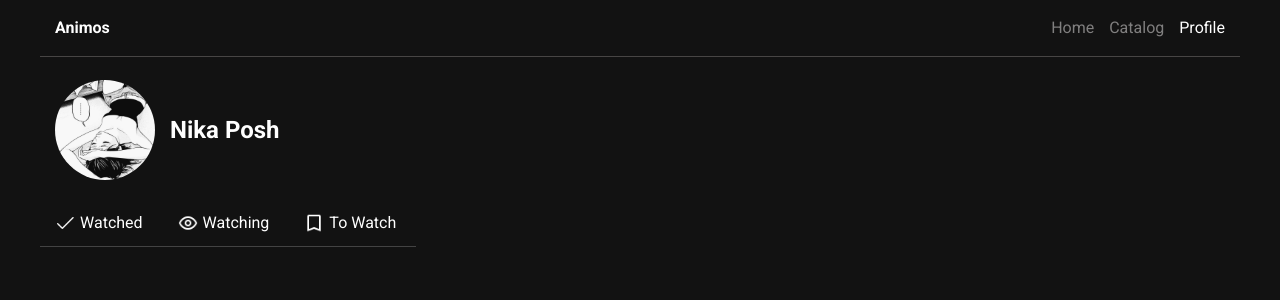
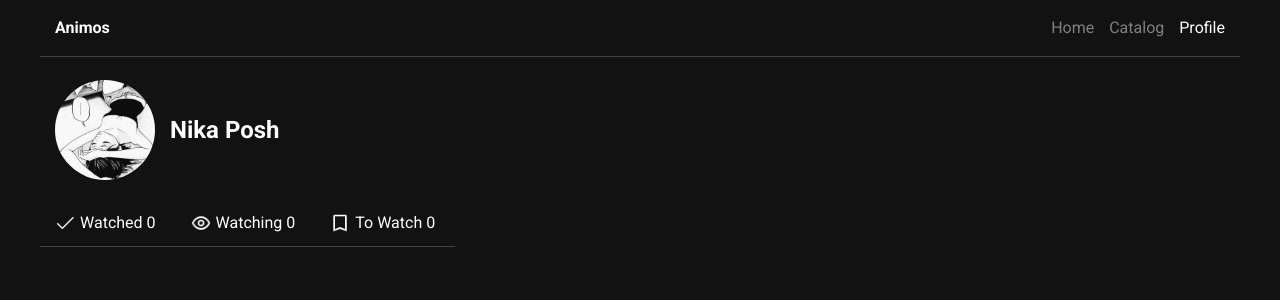
Before and after one commit to kittensgit/anime, a React (Create React App) app: page /profile in a window 1280 px wide. Shown: the top 300 px of the page. Built offline with nearby package versions, Linux system fonts and the light colour scheme.

Commit message:
count of anime in profile

```diff
--- a/src/componets/profileContent/ProfileContent.tsx
+++ b/src/componets/profileContent/ProfileContent.tsx
@@ -7,7 +7,17 @@ import ProfileNav from './ProfileNav/ProfileNav';
 
 import styles from './ProfileContent.module.css';
 
-const ProfileContent: FC = () => {
+interface ProfileContentProps {
+    countWatched: number;
+    countToWatch: number;
+    countWatching: number;
+}
+
+const ProfileContent: FC<ProfileContentProps> = ({
+    countToWatch,
+    countWatched,
+    countWatching,
+}) => {
     return (
         <div className={styles.profile}>
             <div className={styles.profile_info}>
@@ -15,7 +25,11 @@ const ProfileContent: FC = () => {
                 <h2>Nika Posh</h2>
             </div>
             <div className={styles.profile_content}>
-                <ProfileNav />
+                <ProfileNav
+                    countToWatch={countToWatch}
+                    countWatched={countWatched}
+                    countWatching={countWatching}
+                />
                 <Outlet />
             </div>
         </div>
--- a/src/componets/profileContent/ProfileNav/ProfileNav.tsx
+++ b/src/componets/profileContent/ProfileNav/ProfileNav.tsx
@@ -3,18 +3,28 @@ import { Link } from 'react-router-dom';
 
 import styles from './ProfileNav.module.css';
 
-const ProfileNav: FC = () => {
+interface ProfileNavProps {
+    countWatched: number;
+    countToWatch: number;
+    countWatching: number;
+}
+
+const ProfileNav: FC<ProfileNavProps> = ({
+    countToWatch,
+    countWatched,
+    countWatching,
+}) => {
     return (
         <nav className={styles.nav}>
             <ul className={styles.navlist}>
                 <li className={styles.item_link}>
-                    <Link to={''}>Watched</Link>
+                    <Link to={''}>Watched {countWatched}</Link>
                 </li>
                 <li className={styles.item_link}>
-                    <Link to={'watching'}>Watching</Link>
+                    <Link to={'watching'}>Watching {countWatching}</Link>
                 </li>
                 <li className={styles.item_link}>
-                    <Link to={'to-watch'}>To Watch</Link>
+                    <Link to={'to-watch'}>To Watch {countToWatch}</Link>
                 </li>
             </ul>
         </nav>
--- a/src/pages/ProfilePage.tsx
+++ b/src/pages/ProfilePage.tsx
@@ -2,10 +2,22 @@ import { FC } from 'react';
 
 import ProfileContent from '../componets/profileContent/ProfileContent';
 
+import { useAppSelector } from '../hooks/useAppSelector';
+
 const ProfilePage: FC = () => {
+    const countToWatch = useAppSelector((state) => state.profile.toWatchAnime);
+    const countWatched = useAppSelector((state) => state.profile.watchedAnime);
+    const countWatching = useAppSelector(
+        (state) => state.profile.watchingAnime
+    );
+
     return (
         <div className="container">
-            <ProfileContent />
+            <ProfileContent
+                countToWatch={countToWatch.length}
+                countWatched={countWatched.length}
+                countWatching={countWatching.length}
+            />
         </div>
     );
 };
--- a/src/pages/WatchingPage.tsx
+++ b/src/pages/WatchingPage.tsx
@@ -6,7 +6,6 @@ import AnimeCards from '../componets/animeCards/AnimeCards';
 
 const WatchingPage: FC = () => {
     const animelist = useAppSelector((state) => state.profile.watchingAnime);
-    console.log(animelist);
 
     return (
         <div>
```
